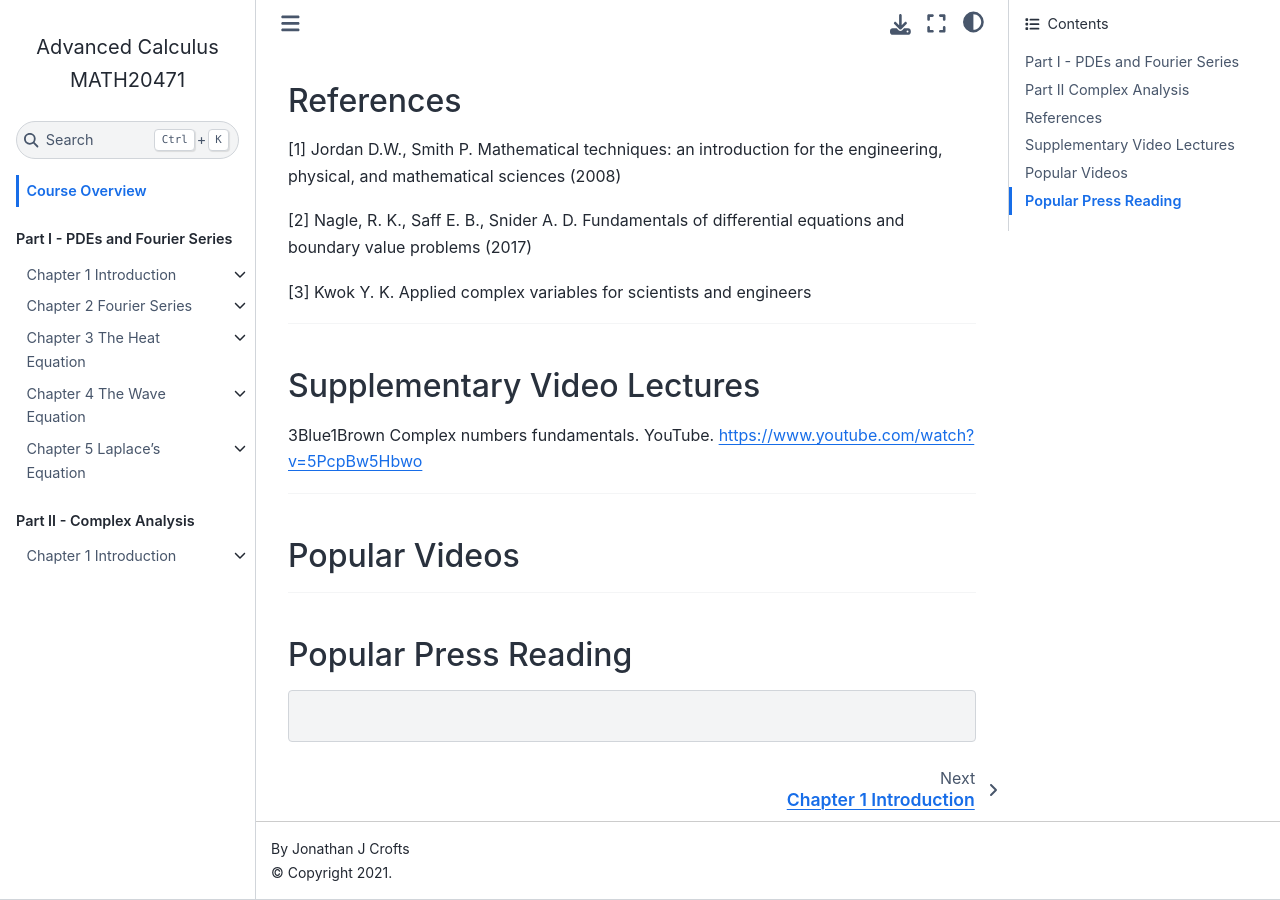
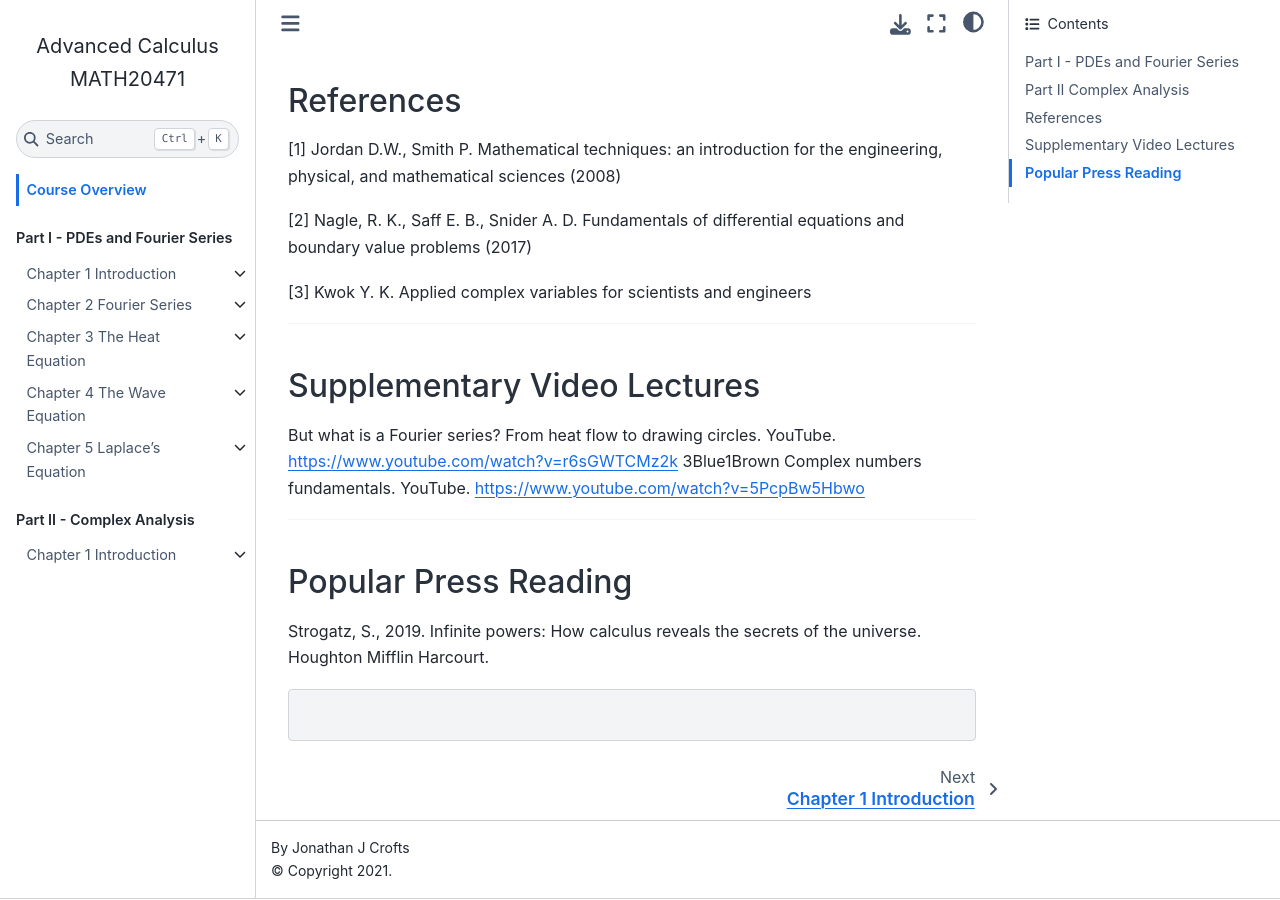
Before and after one commit to jjcrofts77/Advanced-Calculus-MATH20471, a Jupyter Book: the page built from intro.md, in a window 1280 px wide and 900 px high, scrolled down 2685 px. Built offline with Jupyter Book 1.0.4 settings and Sphinx 7.4.7 and the Sphinx Book theme 1.1.4, drawn with Linux system fonts in a browser that asks for light colours.

Commit message:
Update intro.md

```diff
--- a/intro.md
+++ b/intro.md
@@ -81,13 +81,12 @@ The second part of this course of lectures considers the extension of calculus t
 
 ------
 ## Supplementary Video Lectures
+But what is a Fourier series? From heat flow to drawing circles. YouTube. https://www.youtube.com/watch?v=r6sGWTCMz2k
 3Blue1Brown Complex numbers fundamentals. YouTube. https://www.youtube.com/watch?v=5PcpBw5Hbwo
 
 ------
-## Popular Videos
-
-------
 ## Popular Press Reading
+Strogatz, S., 2019. Infinite powers: How calculus reveals the secrets of the universe. Houghton Mifflin Harcourt.
 
 <!-- #endregion -->
 
```
